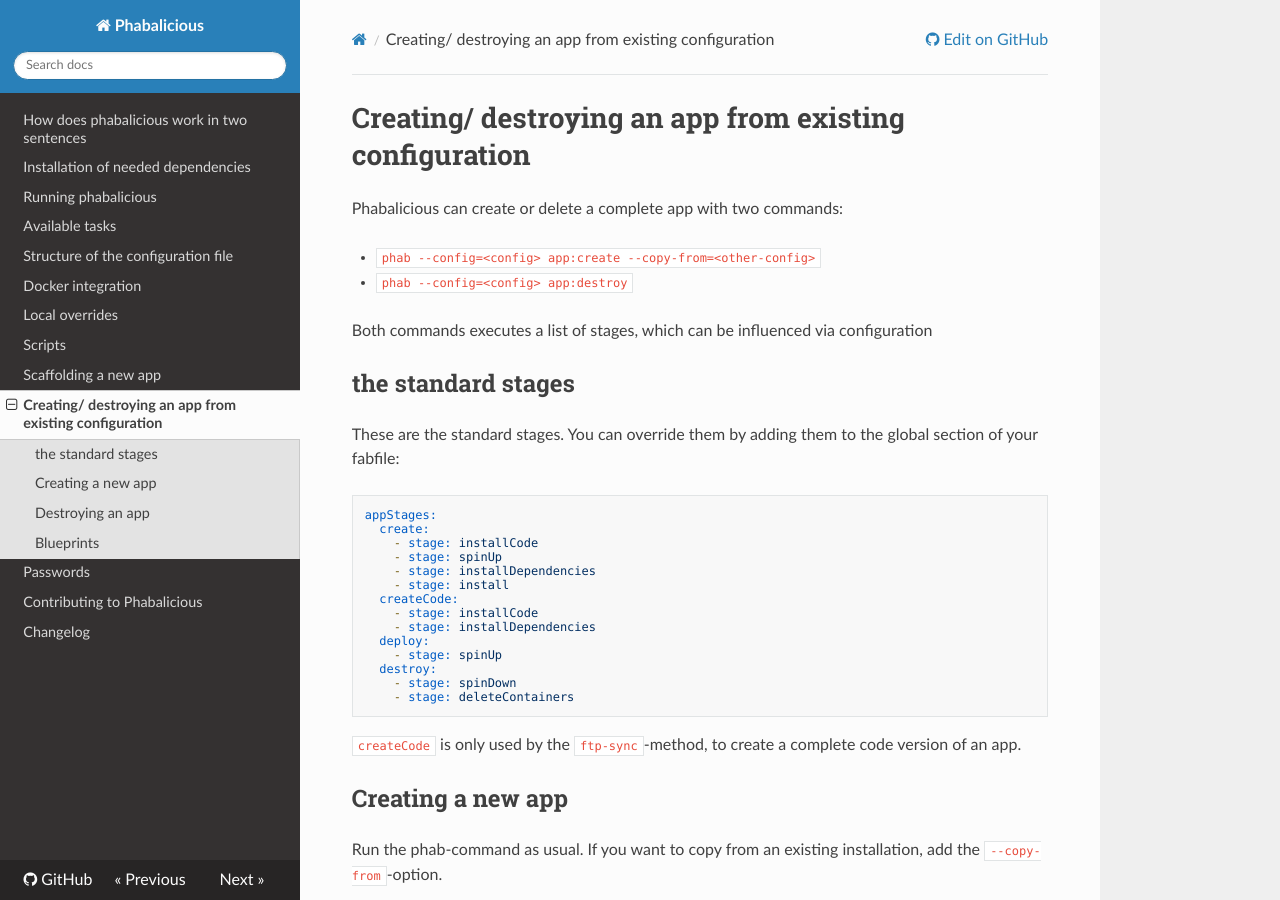
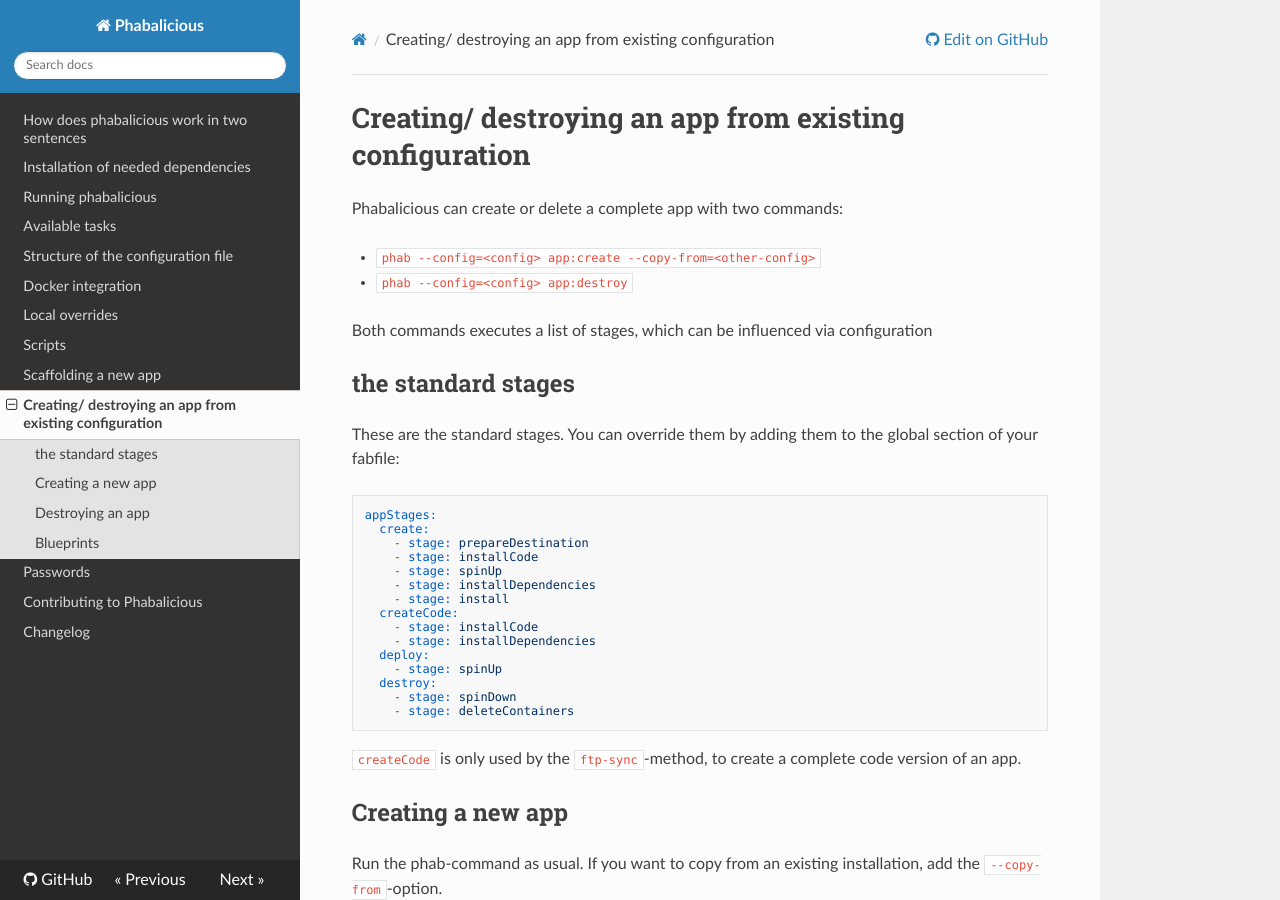
Before and after one commit to factorial-io/phabalicious, an MkDocs documentation site: the page built from docs/docs/app-create-destroy.md, in a window 1280 px wide and 900 px high. Built offline with MkDocs 1.6.1, drawn with Linux system fonts in a browser that asks for light colours; nearby versions of some CDN libraries; comment, search, counter and statistics services are not loaded.

Commit message:
Update config

````diff
--- a/docs/docs/app-create-destroy.md
+++ b/docs/docs/app-create-destroy.md
@@ -14,6 +14,7 @@ These are the standard stages. You can override them by adding them to the globa
 ```yaml
 appStages:
   create:
+    - stage: prepareDestination
     - stage: installCode
     - stage: spinUp
     - stage: installDependencies
````
